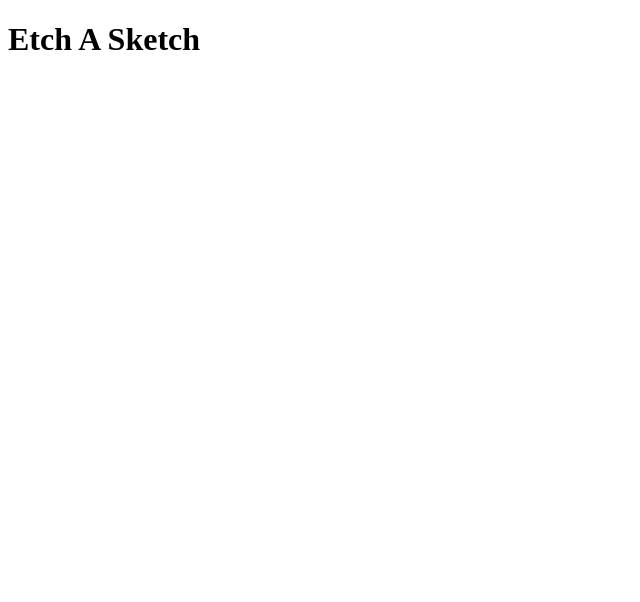
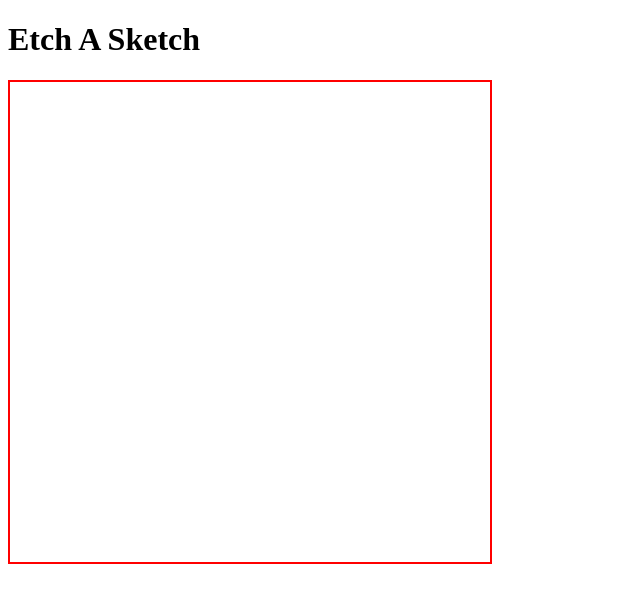
Before and after one commit to shefroyrowe/Etch-A-Sketch, a plain HTML site: page index.html in a window 1280 px wide. Shown: the whole page, without its empty margins (0-640 px from the left). Drawn offline with Linux system fonts and the light colour scheme.

Commit message:
add basic styling, hard code 16x16-24x24-31x31 grids in stylesheet respectively

```diff
--- a/index.html
+++ b/index.html
@@ -11,8 +11,7 @@
         <h1>Etch A Sketch</h1>
     </header>
 
-    <div id="container">
-
+    <div id="grid-container">
     </div>
 
     <script src="script.js" defer></script>
--- a/script.js
+++ b/script.js
@@ -0,0 +1,3 @@
+const container = document.getElementById('grid-container');
+const gridBox = document.createElement('div');
+gridBox.className = "grid-box";
--- a/style.css
+++ b/style.css
@@ -0,0 +1,33 @@
+html {
+    box-sizing: border-box;
+    margin: 0;
+    padding: 0;
+}
+
+#grid-container {
+    display: flex;
+    flex-wrap: wrap;
+    border: 2px solid red;
+    width: 30em;
+    height: 30em;
+}
+
+.grid-box {
+    width: .9em;
+    height: .9em;
+    border: 1px solid blue;
+}
+
+/*
+    16x16 square = 256 grid-boxes
+    width: 1.75em;
+    height: 1.75em;
+
+    24x24 square = 576 grid-boxes
+    width: 1.125em;
+    height: 1.125em;
+
+    31x31 square = 961 grid boxes
+    width: calc(1.125em - .2830em);
+    height: calc(1.125em - .2830em);
+    */
```
